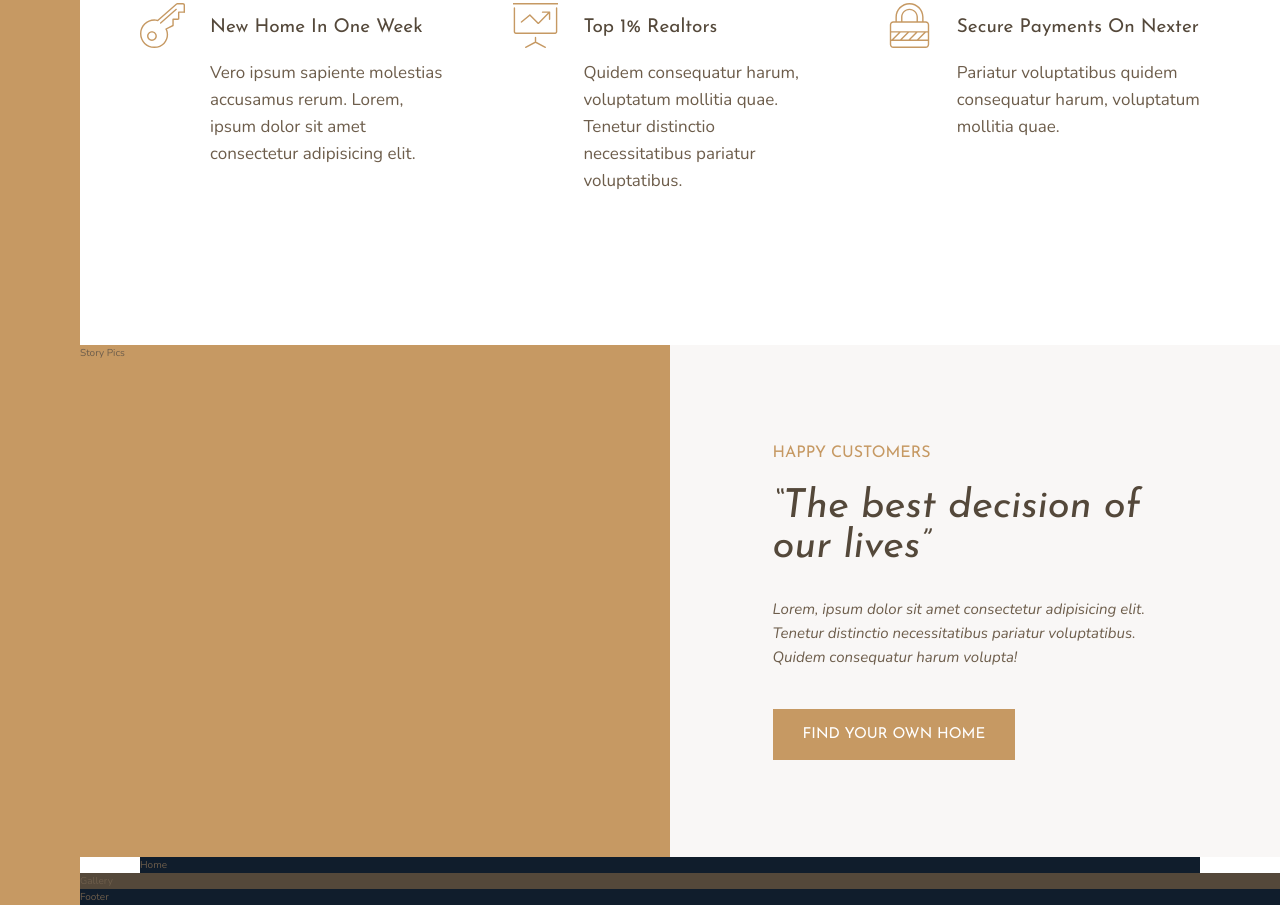
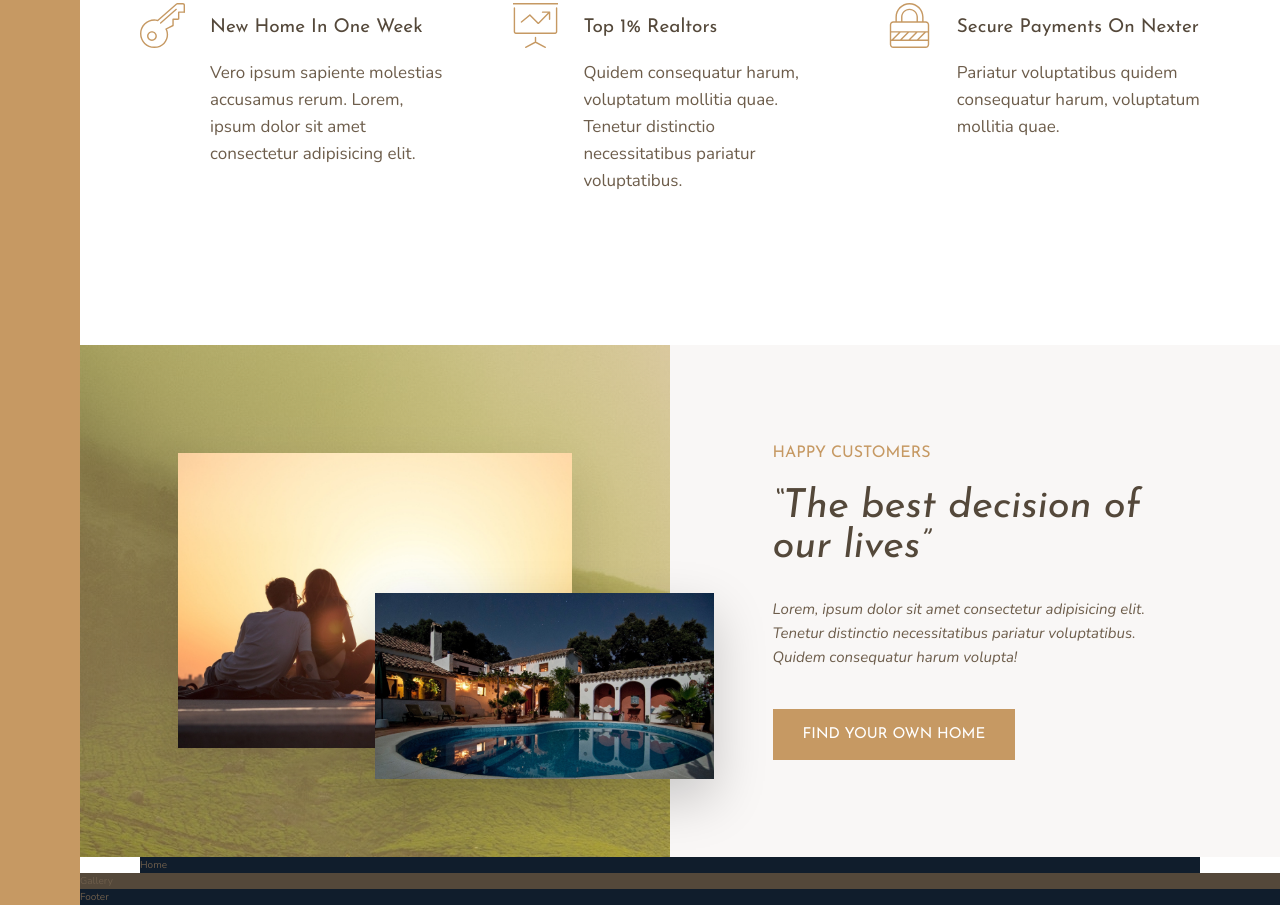
Before and after one commit to DebBugging/Nexter-Project-Advanced-CSS-and-Sass-course, a website: page index.html in a window 1280 px wide. Shown: the part 1018-1923 px from the top of the page. Drawn offline with nearby package versions, Linux system fonts and the light colour scheme.

Commit message:
Add pictures and styling to story picture section

```diff
--- a/index.html
+++ b/index.html
@@ -77,7 +77,8 @@
         </section>
 
         <div class="story__pictures">
-            Story Pics
+            <img src="img/story-1.jpeg" alt="Couple with new house" class="story__img--1">
+            <img src="img/story-2.jpeg" alt="New house" class="story__img--2">
         </div>
 
         <div class="story__content">
--- a/sass/_story.scss
+++ b/sass/_story.scss
@@ -2,6 +2,27 @@
     &__pictures {
         background-color:  $color-primary;
         grid-column: full-start/col-end 4;
+        background-image: linear-gradient(rgba($color-primary, .5), rgba($color-primary, .5)), url(../img/back.jpg);
+
+        display: grid;
+        grid-template-rows: repeat(6, 1fr);
+        grid-template-columns: repeat(6, 1fr);
+        align-items: center;
+    }
+
+    &__img--1 {
+        width: 100%;
+        grid-row: 2/6;
+        grid-column: 2/6;
+        box-shadow: 0 2rem 5rem rgba(#000, .1);
+    }
+
+    &__img--2 {
+        width: 115%;
+        grid-row: 4/6;
+        grid-column: 4/7;
+        z-index: 10;
+        box-shadow: 0 2rem 5rem rgba(#000, .2);
     }
 
     &__content {
```
Also changed, not shown: css/style.css.
